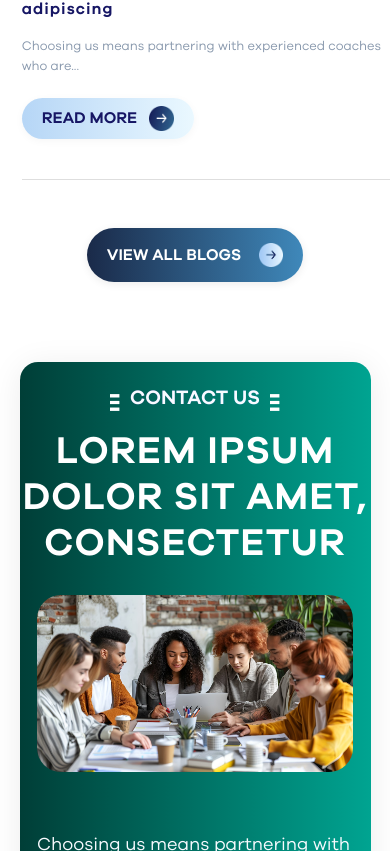
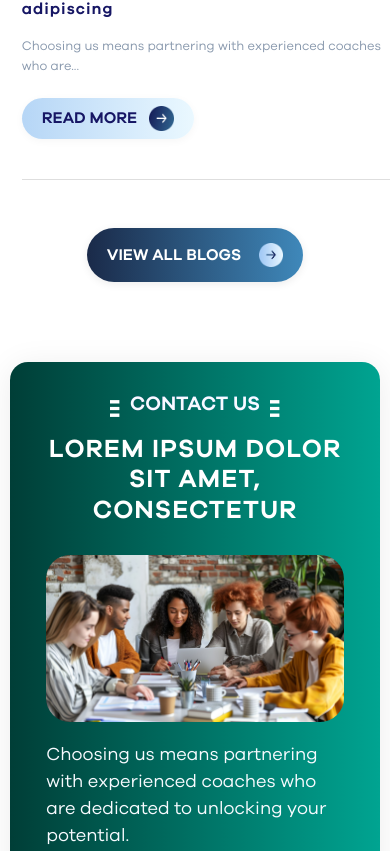
Before and after one commit to imJignesh/iti, a Next.js app: page / in a window 390 px wide. Shown: the part 11149-12000 px from the top of the page. Built offline with nearby package versions, Linux system fonts and the light colour scheme.

Commit message:
Add files via upload

```diff
--- a/src/styles/Footer.module.css
+++ b/src/styles/Footer.module.css
@@ -163,9 +163,17 @@
   color: var(--white-color);
   opacity: 0.7;
 }
-@media (max-width: 900px) {
+@media (max-width:1199px) {
+  .footerWrap{
+    width: 95vw;
+    padding: 20px;
+  }
+  .footerWrap .footerTitle{
+    font-size: 1.8rem;
+  }
+}
+@media (max-width: 991px) {
   .footerMainRow, .footerLinksRow {
-    flex-direction: column;
     gap: 24px;
     align-items: center;
   }
@@ -174,15 +182,33 @@
     min-width: 0;
     width: 100%;
   }
+  .footerWrap .footerMainRow{
+    gap: 30px;
+  }
+  .footerWrap .footerLinksRow{
+    gap: 30px;
+  }
   .footerMainImg {
     height: 120px;
     border-radius: 14px;
   }
   .footerWrap {
-    padding: 24px 0 18px 0;
+    padding: 30px 20px;
     border-radius: 18px;
   }
   .footerTitle {
     font-size: 1.2rem;
   }
 }
+@media (max-width:767px) {
+  .footerWrap .footerLinksRow ,  .footerWrap .footerMainRow{
+    flex-wrap: wrap;
+    gap: 20px;
+  }
+  .footerWrap .footerLinksRow .footerTop{
+    width: max-content;
+  }
+  .footerWrap .footerTitle{
+    font-size: 1.6rem;
+  }
+}
--- a/src/styles/globals.css
+++ b/src/styles/globals.css
@@ -1,6 +1,4 @@
 @import "../../node_modules/locomotive-scroll/dist/locomotive-scroll.css";
-/* @import "/fonts/stylesheet.css"; */
-/* @import url(/fonts/stylesheet.css); */
 
 
 body {
```
